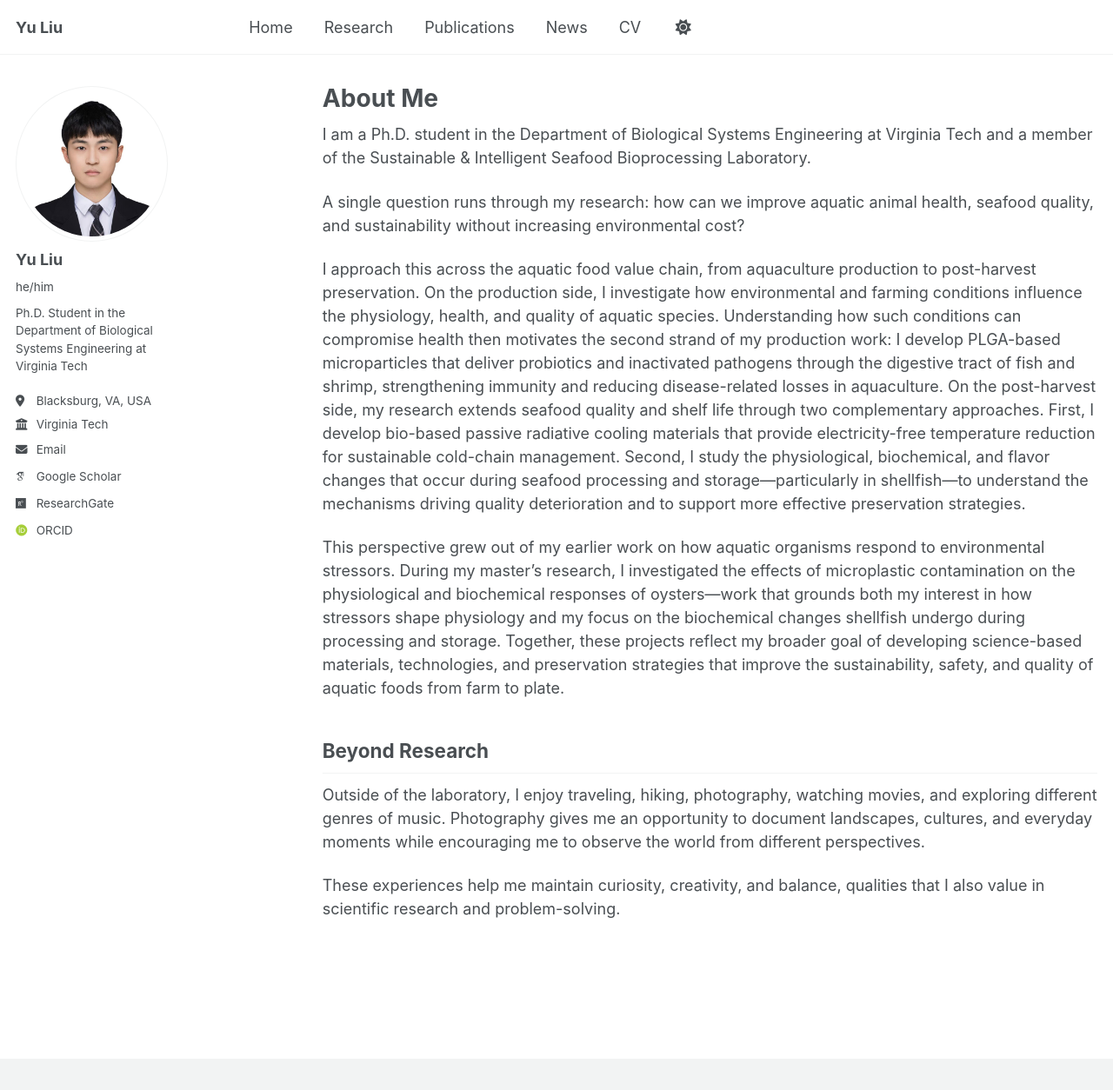
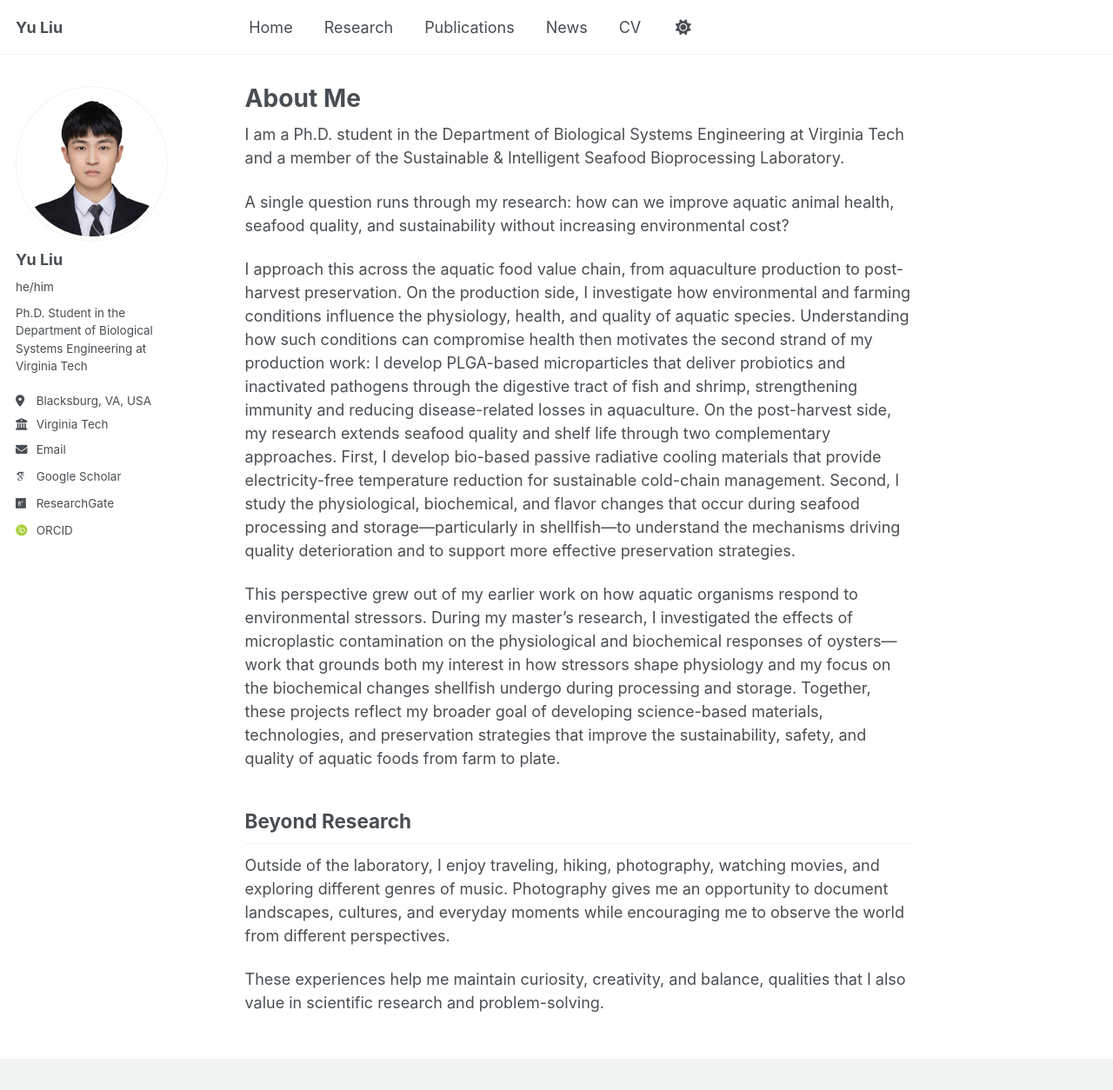
Before and after one commit to yuliu0322/yuliu0322.github.io, a Jekyll site: the page built from _pages/about.md, in a window 1280 px wide and 1254 px high. Shown: the whole window at 87% size. Built offline with Jekyll 4.4.1, drawn with Linux system fonts in a browser that asks for light colours; some web fonts are replaced; a script bundle is joined from its source files by our own code; library files that are not in the unit come from our copies.

Commit message:
Update main.scss

```diff
--- a/assets/css/main.scss
+++ b/assets/css/main.scss
@@ -48,12 +48,6 @@
     padding-top: 0 !important;
 }
 
-/* Make homepage text area wider */
 #main {
-    max-width: 1300px !important;
+    max-width: 1280px !important;
 }
-
-.page {
-    width: calc(100% - 300px) !important;
-    padding-right: 0 !important;
-}
```
